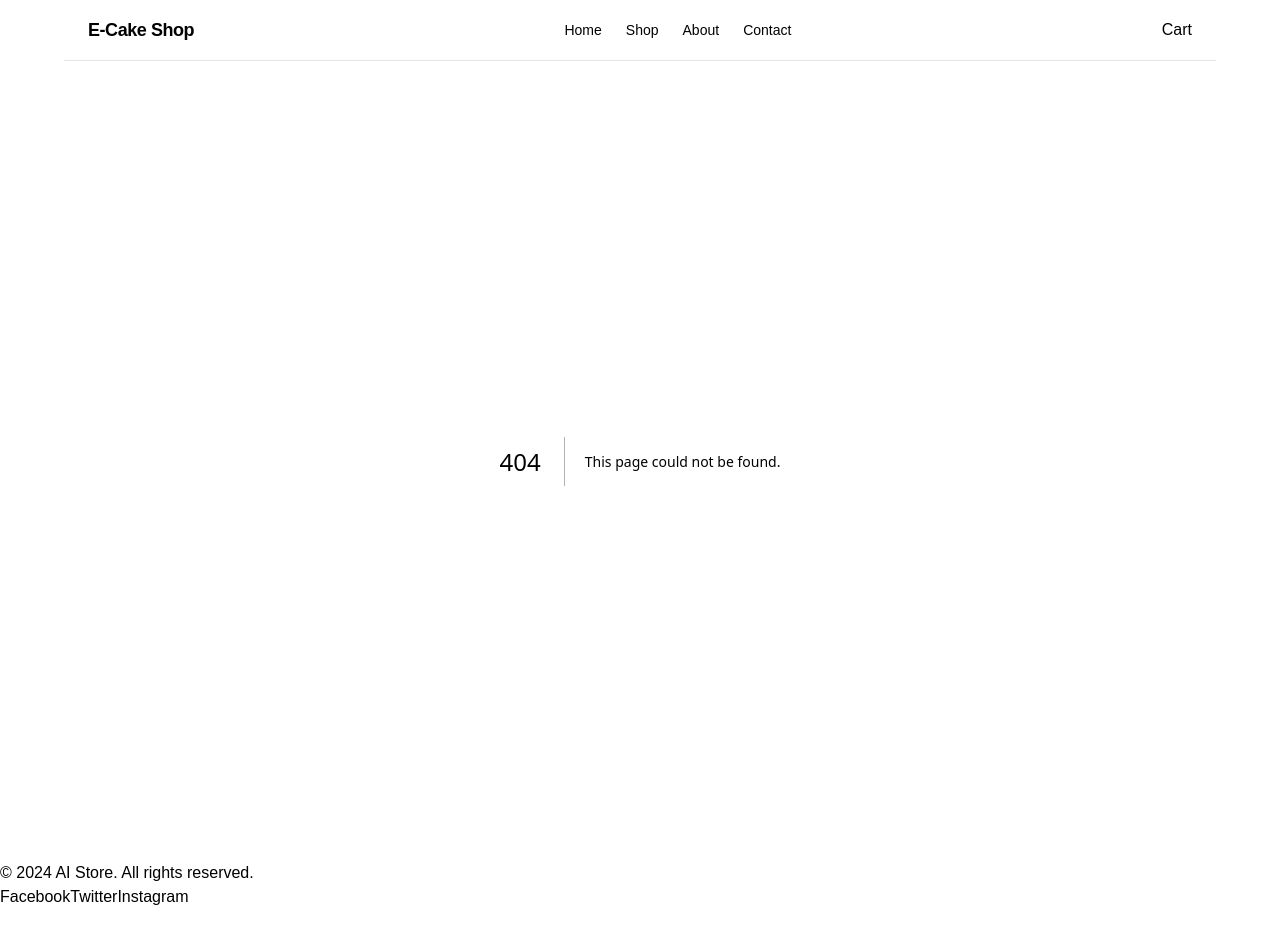
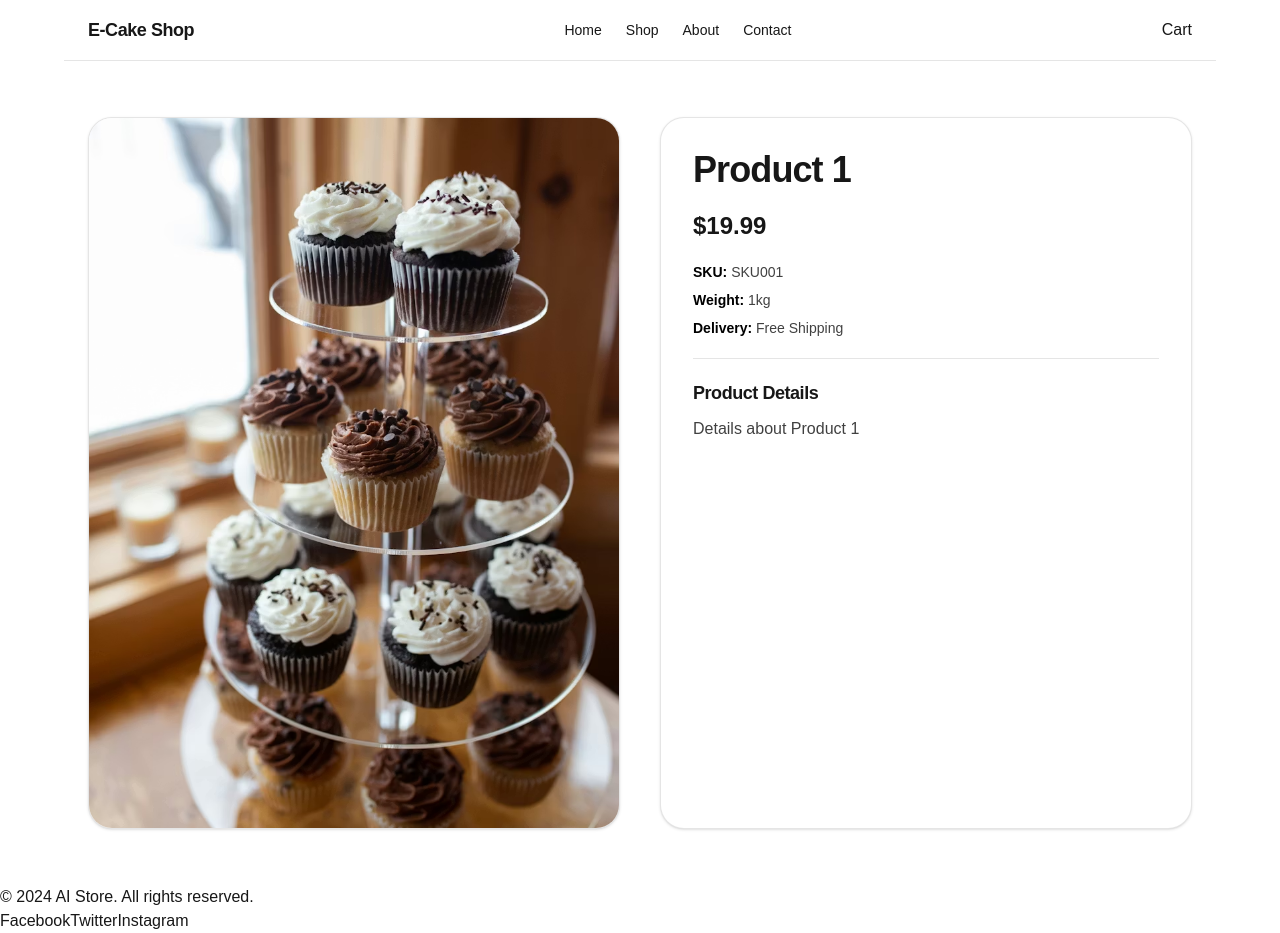
Before and after one commit to emeol/ecom, a Next.js app: page /shop/product/product-1 in a window 1280 px wide. Before the commit this address had no page. Before the commit the page ends 909 px from the top, so only its background shows below. Built offline with nearby package versions, Linux system fonts and the light colour scheme.

Commit message:
implement product slug

```diff
--- a/app/components/Product.tsx
+++ b/app/components/Product.tsx
@@ -19,7 +19,7 @@ export const Product = ({ slug, image, name, price }: ProductCardProps) => {
 
     return (
         <div className="group h-full">
-            <Link href={`/product/${slugValue}`} className="block h-full">
+            <Link href={`/shop/product/${slugValue}`} className="block h-full">
                 <article className="flex h-full flex-col overflow-hidden rounded-2xl border border-black/10 bg-white shadow-sm transition duration-200 group-hover:-translate-y-0.5 group-hover:shadow-md">
                     <div className="aspect-square overflow-hidden bg-black/5">
                         <img
--- /dev/null
+++ b/app/shop/product/[slug]/page.tsx
@@ -0,0 +1,55 @@
+import { notFound } from "next/navigation";
+import { products } from "../../../util/productData";
+
+type ProductPageProps = {
+	params: Promise<{ slug: string }>;
+};
+
+export default async function ProductDetails({ params }: ProductPageProps) {
+	const { slug } = await params;
+	const product = products.find((item) => item.slug === slug);
+
+	if (!product) {
+		notFound();
+	}
+
+	return (
+		<section className="mx-auto w-full max-w-6xl px-6 py-10 md:py-14">
+			<div className="grid gap-8 md:grid-cols-2 md:gap-10">
+				<div className="overflow-hidden rounded-3xl border border-black/10 bg-white shadow-sm">
+					<img
+						src={product.image}
+						alt={product.name}
+						width={900}
+						height={900}
+						className="h-full w-full object-cover"
+					/>
+				</div>
+
+				<article className="flex flex-col gap-5 rounded-3xl border border-black/10 bg-white p-6 shadow-sm md:p-8">
+					<h1 className="text-3xl font-semibold tracking-tight md:text-4xl">{product.name}</h1>
+					<p className="text-2xl font-bold">{product.price}</p>
+
+					<div className="space-y-2 text-sm text-black/75">
+						<p>
+							<span className="font-semibold text-black">SKU:</span> {product.sku}
+						</p>
+						<p>
+							<span className="font-semibold text-black">Weight:</span> {product.weight}
+						</p>
+						<p>
+							<span className="font-semibold text-black">Delivery:</span> {product.delivery}
+						</p>
+					</div>
+
+					<div className="h-px w-full bg-black/10" />
+
+					<div className="space-y-2">
+						<h2 className="text-lg font-semibold tracking-tight">Product Details</h2>
+						<p className="leading-7 text-black/75">{product.details}</p>
+					</div>
+				</article>
+			</div>
+		</section>
+	);
+}
```
